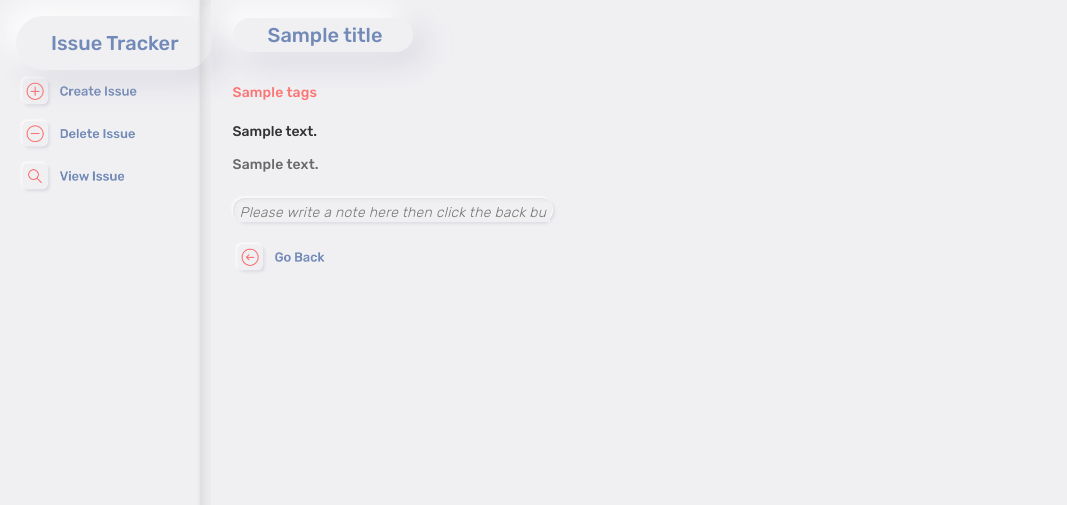
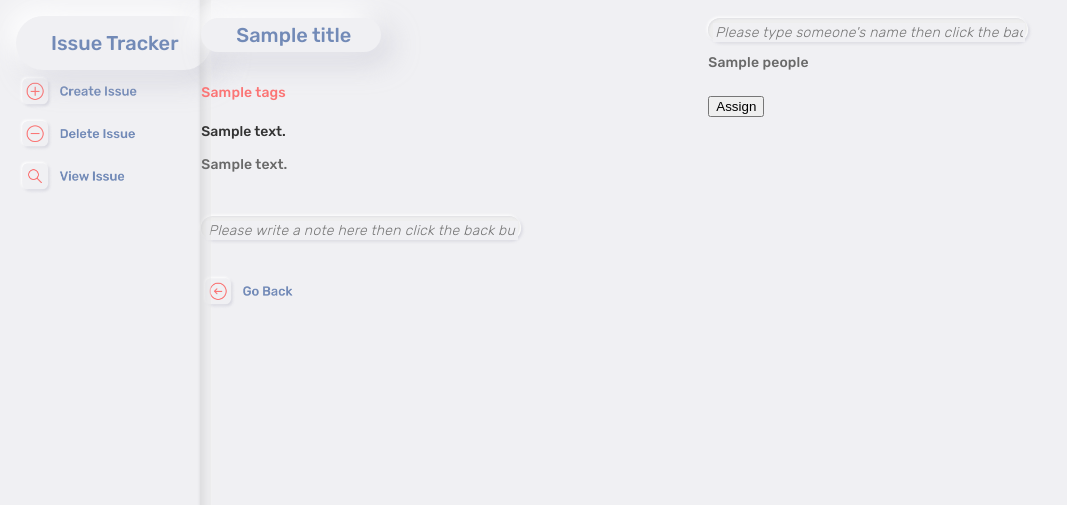
Before and after one commit to jacob-macleod/Issue-Tracker, a Flask app: template templates/issue.html in a window 1280 px wide. Shown: the top 505 px of the page, without its empty margins (0-1067 px from the left). Run offline with Flask 2, Linux system fonts and the light colour scheme; the template is opened without the code that fills it: most values are stand-ins (such as "Sample title", 1, 10 or a date in 2020).

Commit message:
Added assigning of people

```diff
--- a/data.csv
+++ b/data.csv
@@ -1,3 +1,3 @@
-Demo#1, desc, Important. Must Fix., Notes:
-Demo#3, desc, Important. Must Fix., Notes:
-Demo#2, This is my awesome description, Vital. Must Fix., Notes:
+Demo#1, desc, Important. Must Fix., Notes:,People Assigned:newlineToken
+Demo#3, desc, Important. Must Fix., Notes:,People Assigned:newlineToken
+Demo#2, This is my awesome description, Vital. Must Fix.,Notes:,People Assigned:newlineToken
--- a/main.py
+++ b/main.py
@@ -33,7 +33,7 @@ def add_comment(original_file, line_number, comment):
             else:
                 #For the comment collum, write the data it already has plus comment
                 split_line = line.split(',')
-                write_obj.write(split_line[0] + ',' + split_line[1] + ',' + split_line[2] + ',' + split_line[3].split("\n")[0] + "newlineToken" + comment + "\n")
+                write_obj.write(split_line[0] + ',' + split_line[1] + ',' + split_line[2] + ',' + split_line[3].split("\n")[0] + "newlineToken" + comment + ',' + split_line[4])
             current_index = current_index + 1
 
 
@@ -41,6 +41,26 @@ def add_comment(original_file, line_number, comment):
     os.remove(original_file)
     os.rename(dummy_file, original_file)
 
+def add_person(original_file, line_number, name):
+    current_index = 0
+    dummy_file = original_file + '.bak'
+    # Open the origional and dummy files
+    with open(original_file, 'r') as read_obj, open(dummy_file, 'w') as write_obj:
+        # Copy every line in the origional file to the dumy file
+        for line in read_obj:
+            # If current line number matches the given line number then skip
+            if current_index != line_number:
+                write_obj.write(line)
+            else:
+                #For the comment collum, write the data it already has plus comment
+                split_line = line.split(',')
+                write_obj.write(split_line[0] + ',' + split_line[1] + ',' + split_line[2] + ',' + split_line[3] + ',' + split_line[4].split("\n")[0] + name + "newlineToken" + "\n")
+            current_index = current_index + 1
+
+
+    #Rename dummy file as the origional file then delete the dummy file
+    os.remove(original_file)
+    os.rename(dummy_file, original_file)
 
 #Delete specific line number from csv
 def delete_line(original_file, line_number):
@@ -88,7 +108,6 @@ def index():
             issue_tags = issue_tags + row[2] + "%"
 
     issue_names_length = csv_length
-    #TODO: CHANGE TEMPLATE RETURNED LATER!
     return render_template('index.html', issue_names=issue_names, issue_names_length=issue_names_length, issue_tags=issue_tags)
 
 @app.route("/issue", methods = ['post', 'get'])
@@ -100,6 +119,8 @@ def issue () :
     notes = ""
 
     issue_name = request.cookies.get("issue")
+    person = request.cookies.get("person").split("'")[1]
+
     #Remove '<span' from issue_name
     issue_name = issue_name.split('<')[0] + "'"
 
@@ -113,18 +134,23 @@ def issue () :
                 desc = row[1]
                 tags = row[2]
                 notes = row[3]
+                people = row[4]
             else :
                 line_in_csv_of_issue_clicked = line_in_csv_of_issue_clicked + 1
 
+    if person != "%noneValue%" :
+        add_person("data.csv", line_in_csv_of_issue_clicked, person)
+    else :
+        pass
 
     if request.method == "POST":
         # getting input
         note = request.form.get("note_name")
         add_comment("data.csv", line_in_csv_of_issue_clicked, note)
-        return render_template("issue.html", title=issue_name, desc=desc, tags=tags, notes=notes)
+        return render_template("issue.html", title=issue_name, desc=desc, tags=tags, notes=notes, people=people)
 
 
-    return render_template("issue.html", title=issue_name, desc=desc, tags=tags, notes=notes)
+    return render_template("issue.html", title=issue_name, desc=desc, tags=tags, notes=notes, people=people)
 
 @app.route('/create_issue', methods = ['post', 'get'])
 def create_issue () :
--- a/templates/issue.html
+++ b/templates/issue.html
@@ -9,7 +9,7 @@
 
     .grid-container {
     display: grid;
-    grid-template-columns: auto auto;
+    grid-template-columns: auto auto auto;
     padding: 10px;
     }
 
@@ -29,7 +29,7 @@
 
     .issue_panel {
     grid-column-start: 2;
-    grid-column-end: 15;
+    grid-column-end: 10;
     }
 
     .app_name {
@@ -208,6 +208,11 @@
 
         color: #696969;
     }
+
+    .issue_settings {
+        grid-column-start: 10;
+        grid-column-end: 20;
+    }
 </style>
 <body>
     <div class="grid-container">
@@ -244,20 +249,59 @@
                         <input type="text" id="note" name="note_name" class="label" placeholder="Please write a note here then click the back button!">
                     </div>
                 </div>
+            </form>
             <br>
             <img src="{{url_for('static', filename='back_button_img.png')}}" class="back_button_image" onclick="window.open('http://localhost:5000/', 'self')">
+            </div>
+            <div class="issue_settings">
+                <div class="outer_div">
+                    <div class="inner_div">
+                        <input type="text" id="person" name="person_name" class="label" placeholder="Please type someone's name then click the back button!">
+                    </div>
+                </div>
+                <div id="people_container"></div>
+                <br>
+                <br>
+                <button onclick="assign_person()">Assign</button>
+            </div>
         </div>
 </body>
 <script>
+document.cookie = "person='%noneValue%'"
+
+function assign_person() {
+    person = document.getElementById("person").value
+    document.cookie = "person='" + person + "'";
+    window.open('http://localhost:5000/issue','_self')
+}
+
+//Passed from flask
 notes = "{{ notes }}"
+people = "{{ people }}"
+
 notes = notes.split("newlineToken")
+people = people.split("newlineToken")
 
 note_container = document.getElementById(note_container)
 for (let i = 0; i < notes.length; i++) {
     var note_item = document.createElement('p');
     note_item.textContent = notes[i]
     note_item.classList.add("note_item")
+    var line_break = document.createElement('br');
     document.getElementById("note_container").appendChild(note_item)
+    document.getElementById("note_container").appendChild(line_break)
 }
+
+for (let i = 0; i < people.length; i++) {
+    if (people[i] != "") {
+        var person = document.createElement('p');
+        person.textContent = people[i]
+        person.classList.add("note_item")
+        var line_break = document.createElement('br');
+        document.getElementById("people_container").appendChild(person)
+        document.getElementById("people_container").appendChild(line_break)
+    }
+}
+
 </script>
 </html>
```
